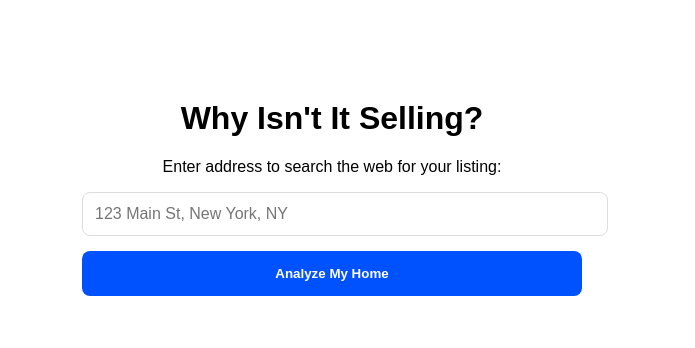
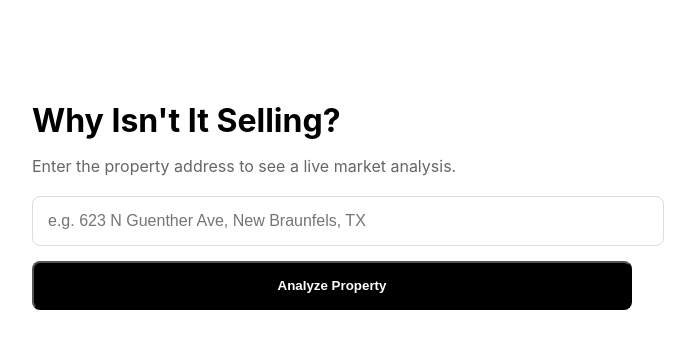
Before and after one commit to tomasellimortgage/why-home-not-selling-ai, a Next.js app: page / in a window 1280 px wide. Shown: the top 348 px of the page, without its empty margins (308-1003 px from the left). Built offline with nearby package versions, Linux system fonts and the light colour scheme.

Commit message:
Refactor analysis function and update UI elements

```diff
--- a/pages/index.js
+++ b/pages/index.js
@@ -5,58 +5,68 @@ export default function Home() {
   const [report, setReport] = useState(null);
   const [loading, setLoading] = useState(false);
 
-  async function handleAnalyze() {
-    if (!address) return alert("Enter an address first!");
+  async function startAnalysis() {
+    if (!address) return alert("Please enter an address.");
     setLoading(true);
     setReport(null);
 
     try {
+      // 1. Get the Analysis
       const res = await fetch("/api/analyze", {
         method: "POST",
         headers: { "Content-Type": "application/json" },
         body: JSON.stringify({ address }),
       });
+      const data = await res.json();
+      if (!res.ok) throw new Error(data.error);
+      setReport(data);
 
-      const data = await res.json();
-      if (!res.ok) throw new Error(data.error || "Analysis failed");
+      // 2. Fire-and-forget the lead (Don't let this block the UI)
+      fetch("/api/lead", {
+        method: "POST",
+        headers: { "Content-Type": "application/json" },
+        body: JSON.stringify({ address, analysis: data }),
+      }).catch(err => console.error("Background lead capture failed", err));
 
-      setReport(data);
     } catch (error) {
-      alert(error.message);
+      alert(`Search failed: ${error.message}`);
     } finally {
       setLoading(false);
     }
   }
 
   return (
-    <div style={{ maxWidth: 500, margin: "100px auto", textAlign: "center", fontFamily: "Arial" }}>
-      <h1>Why Isn't It Selling?</h1>
-      <p>Enter address to search the web for your listing:</p>
+    <div style={{ maxWidth: 600, margin: "60px auto", padding: "20px", fontFamily: "Inter, sans-serif" }}>
+      <h1 style={{ fontSize: "2rem", marginBottom: "10px" }}>Why Isn't It Selling?</h1>
+      <p style={{ color: "#666", marginBottom: "20px" }}>Enter the property address to see a live market analysis.</p>
 
       <input
-        style={{ width: "100%", padding: 12, fontSize: 16, borderRadius: 8, border: "1px solid #ddd" }}
-        placeholder="123 Main St, New York, NY"
+        style={{ width: "100%", padding: "15px", fontSize: "16px", borderRadius: "8px", border: "1px solid #ddd", marginBottom: "15px" }}
+        placeholder="e.g. 623 N Guenther Ave, New Braunfels, TX"
         value={address}
         onChange={(e) => setAddress(e.target.value)}
       />
 
       <button
-        onClick={handleAnalyze}
+        onClick={startAnalysis}
         disabled={loading}
-        style={{ width: "100%", marginTop: 15, padding: 15, backgroundColor: "#0052ff", color: "white", border: "none", borderRadius: 8, cursor: "pointer", fontWeight: "bold" }}
+        style={{ width: "100%", padding: "15px", backgroundColor: "#000", color: "#fff", borderRadius: "8px", fontWeight: "bold", cursor: "pointer", opacity: loading ? 0.7 : 1 }}
       >
-        {loading ? "Searching the Internet..." : "Analyze My Home"}
+        {loading ? "Searching Live Listings..." : "Analyze Property"}
       </button>
 
       {report && (
-        <div style={{ marginTop: 40, textAlign: "left", padding: 20, backgroundColor: "#f4f7ff", borderRadius: 12 }}>
-          <h2 style={{ color: "#0052ff" }}>Analysis Results</h2>
-          <ul style={{ lineHeight: "1.6" }}>
-            {report.reasons.map((r, i) => <li key={i}>{r}</li>)}
+        <div style={{ marginTop: "40px", animation: "fadeIn 0.5s ease" }}>
+          <h2 style={{ borderBottom: "2px solid #000", paddingBottom: "10px" }}>Market Insights</h2>
+          <ul style={{ paddingLeft: "20px" }}>
+            {report.reasons.map((r, i) => (
+              <li key={i} style={{ marginBottom: "12px", fontSize: "17px" }}>{r}</li>
+            ))}
           </ul>
-          <hr />
-          <h3>Recommendation</h3>
-          <p>{report.recommendations}</p>
+          <div style={{ backgroundColor: "#f4f4f4", padding: "20px", borderRadius: "8px", marginTop: "20px" }}>
+            <strong>Expert Recommendation:</strong>
+            <p style={{ marginTop: "10px", lineHeight: "1.5" }}>{report.recommendations}</p>
+          </div>
         </div>
       )}
     </div>
```
